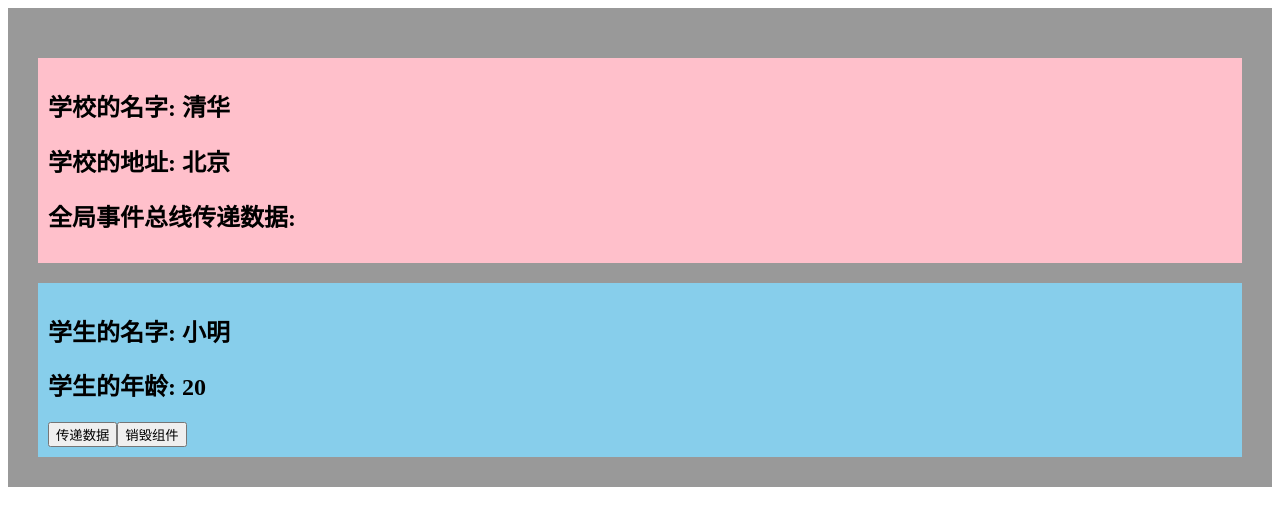
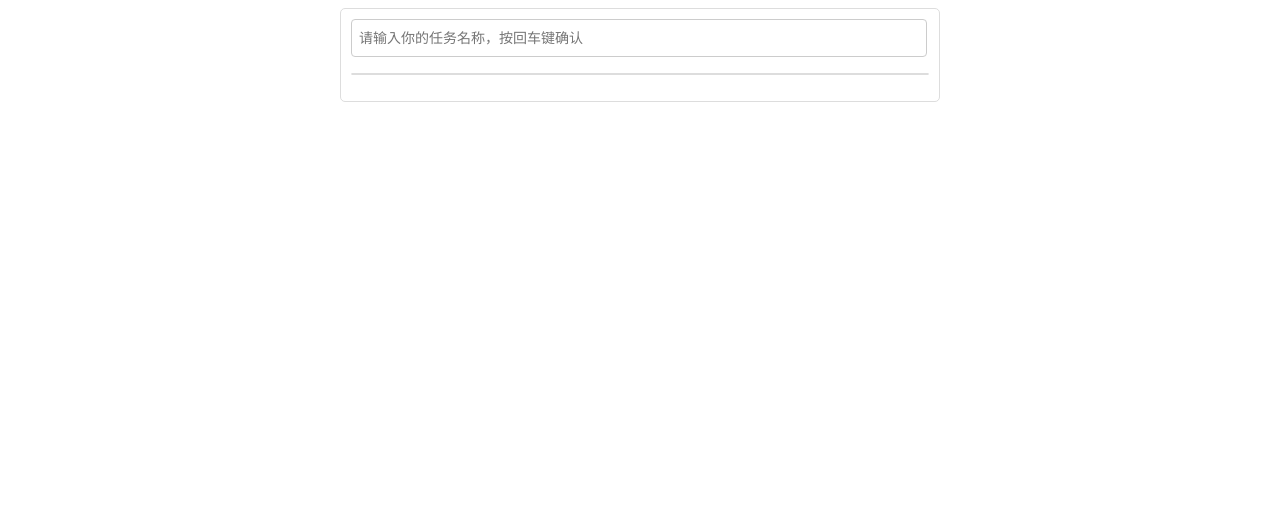
Before and after one commit to sweet-potatos/vue-study, a Vue app: page / in a window 1280 px wide. Shown: the top 526 px of the page. Built offline with nearby package versions, Linux system fonts and the light colour scheme.

Commit message:
feat: todolist运用全局事件总线传数据
--story=xxx --user=xxx

```diff
--- a/src/App.vue
+++ b/src/App.vue
@@ -1,16 +1,16 @@
 <template>
   <div id="app">
-    <GlobalEventBusDemo />
+    <TodoListDemo />
   </div>
 </template>
 
 <script>
-import GlobalEventBusDemo from './study/globalEventBusDemo/GlobalEventBusDemo'
+import TodoListDemo from './study/todoListDemo/TodoListDemo'
 
 export default {
   name: 'App',
   components: {
-    GlobalEventBusDemo
+    TodoListDemo
   }
 }
 </script>
--- a/src/study/globalEventBusDemo/GlobalEventBusDemo1.vue
+++ b/src/study/globalEventBusDemo/GlobalEventBusDemo1.vue
@@ -19,6 +19,9 @@
   mounted() {
     this.$bus.$on('passData', this.getStudentData)
   },
+  beforeDestroy() {
+    this.$bus.$off('passData')
+  },
   methods: {
     getStudentData(value) {
       console.log('value', value)
--- a/src/study/globalEventBusDemo/GlobalEventBusDemo2.vue
+++ b/src/study/globalEventBusDemo/GlobalEventBusDemo2.vue
@@ -3,7 +3,6 @@
     <h2>学生的名字: {{ name }}</h2>
     <h2>学生的年龄: {{ age }}</h2>
     <button @click="passData">传递数据</button>
-    <button @click="destroyComponent">销毁组件</button>
   </div>
 </template>
 
@@ -15,10 +14,6 @@
       name: '小明',
       age: 20
     }
-  },
-  beforeDestroy() {
-    console.log('组件已销毁')
-    this.$bus.$off('passData')
   },
   methods: {
     passData() {
--- a/src/study/todoListDemo/MyItem.vue
+++ b/src/study/todoListDemo/MyItem.vue
@@ -13,13 +13,18 @@
 <script>
 export default {
   name: 'MyItem',
-  props: ['listItem', 'choose', 'handleDelete'],
+  props: ['listItem'],
   // props: {
   //   listItem: Object
   // }
   methods: {
     itemChoose(id) {
-      this.choose(id)
+      this.$bus.$emit('choose', id)
+    },
+    handleDelete(id) {
+      if (confirm('确定删除吗')) {
+        this.$bus.$emit('handleDelete', id)
+      }
     }
   }
 }
--- a/src/study/todoListDemo/MyList.vue
+++ b/src/study/todoListDemo/MyList.vue
@@ -1,6 +1,6 @@
 <template>
   <ul class="todo-main">
-    <MyItem v-for="item in listData" :key="item.id" :list-item="item" :choose="choose" :handle-delete="handleDelete" />
+    <MyItem v-for="item in listData" :key="item.id" :list-item="item" />
   </ul>
 </template>
 
@@ -10,10 +10,7 @@
 export default {
   name: 'MyList',
   components: { MyItem },
-  props: ['listData', 'choose', 'handleDelete']
-  // props: {
-  //   listData: Array
-  // }
+  props: ['listData']
 }
 </script>
 
--- a/src/study/todoListDemo/TodoListDemo.vue
+++ b/src/study/todoListDemo/TodoListDemo.vue
@@ -2,7 +2,7 @@
   <div class="todo-container">
     <div class="todo-wrap">
       <MyHeader :add-method="add" />
-      <MyList :list-data="listData" :choose="choose" :handle-delete="handleDelete" />
+      <MyList :list-data="listData" />
       <MyFooter :list-data="listData" :check-all="checkAll" :clear-is-checked="clearIsChecked" />
     </div>
   </div>
@@ -28,6 +28,13 @@
         localStorage.setItem('listData', JSON.stringify(value))
       }
     }
+  },
+  mounted() {
+    this.$bus.$on('choose', this.choose)
+    this.$bus.$on('handleDelete', this.handleDelete)
+  },
+  beforeDestroy() {
+    this.$bus.$off(['choose', 'handleDelete'])
   },
   methods: {
     add(dataObj) {
```
